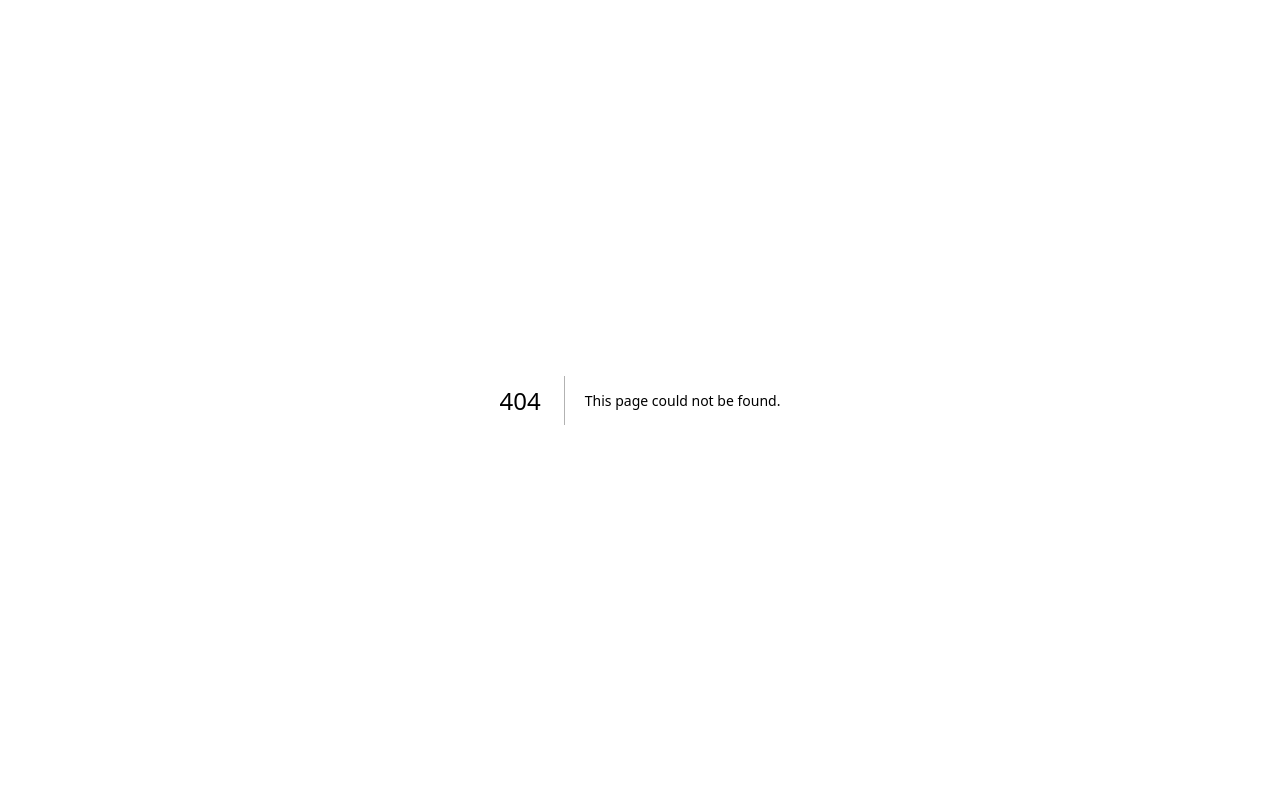
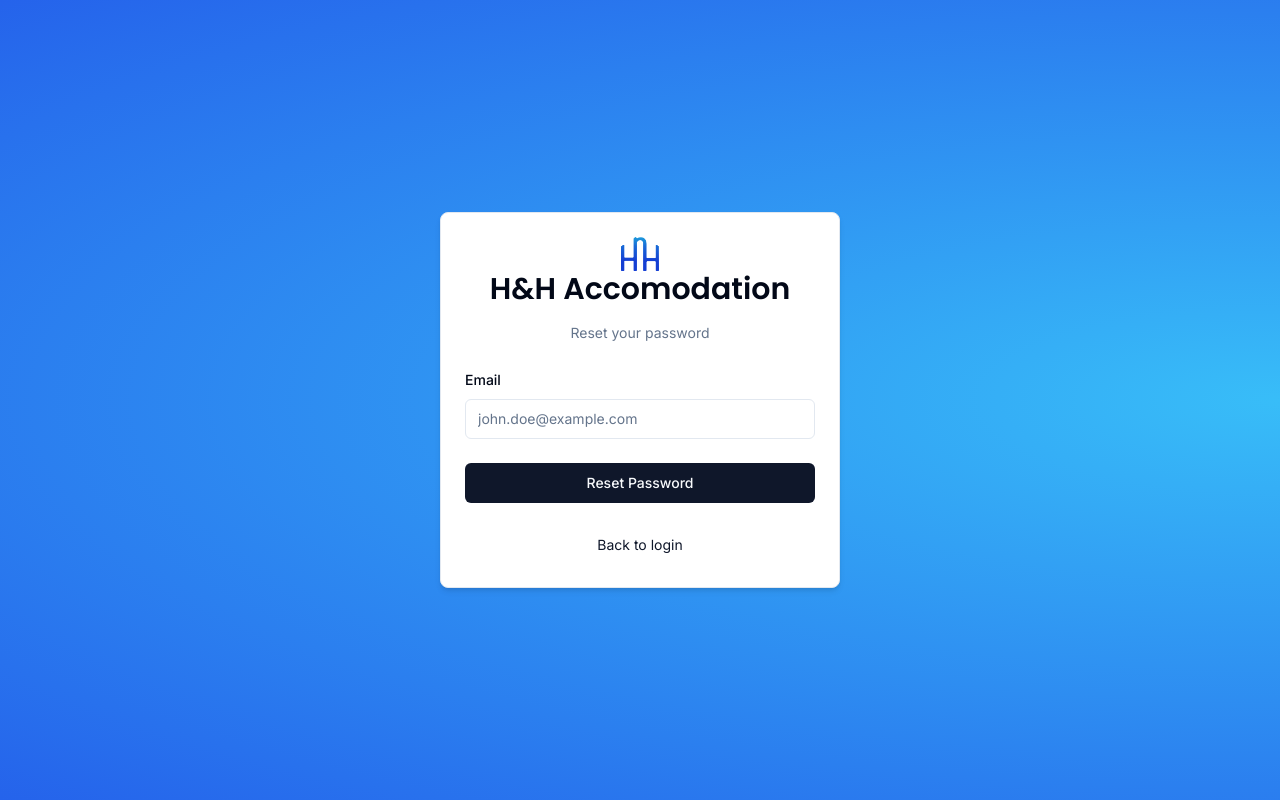
Before and after one commit to TeamM-KNUST/hnh-accommodation, a Next.js app: page /auth/reset in a window 1280 px wide. Before the commit this address had no page. Built offline with nearby package versions, Linux system fonts and the light colour scheme; no server answers.

Commit message:
making the password reset form

```diff
--- /dev/null
+++ b/app/(auth)/auth/reset/page.tsx
@@ -0,0 +1,9 @@
+import { PassswordResetForm } from "@/components/auth/password-reset-form";
+
+const PasswordRestPage = () => {
+    return (
+        <PassswordResetForm />
+     );
+}
+
+export default PasswordRestPage;
--- /dev/null
+++ b/components/auth/password-reset-form.tsx
@@ -0,0 +1,95 @@
+"use client";
+
+import {
+	Form,
+	FormControl,
+	FormField,
+	FormItem,
+	FormLabel,
+	FormMessage,
+} from "@/components/ui/form";
+import { useForm } from "react-hook-form";
+import { CardWrapper } from "./card-wrapper";
+
+import * as z from "zod";
+
+import { login } from "@/actions/login";
+import { Button } from "@/components/ui/button";
+import { Input } from "@/components/ui/input";
+import { LoginSchema } from "@/schemas";
+import { zodResolver } from "@hookform/resolvers/zod";
+import { useState, useTransition } from "react";
+import { FormError } from "../form-error";
+import { FormSuccess } from "../form-success";
+
+export const PassswordResetForm = () => {
+	const [pending, startTransition] = useTransition();
+	const [error, setError] = useState<string | undefined>("");
+	const [success, setSuccess] = useState<string | undefined>("");
+
+	const form = useForm<z.infer<typeof LoginSchema>>({
+		resolver: zodResolver(LoginSchema),
+		defaultValues: {
+			email: "",
+			password: "",
+		},
+	});
+
+	const onSubmit = (values: z.infer<typeof LoginSchema>) => {
+		setError("");
+		setSuccess("");
+
+		startTransition(() => {
+			login(values)
+				.then((data) => {
+					if (data?.error) {
+						setError(data.error);
+						form.reset();
+					}
+					if (data?.success) {
+						setSuccess(data.success);
+					}
+				})
+				.catch((error) => {
+					setError("Something went wrong");
+					form.reset();
+				});
+		});
+	};
+	return (
+		<CardWrapper
+			headerLabel="Reset your password"
+			backButtonLabel="Back to login"
+			backButtonHref="/auth/login"
+		>
+			<Form {...form}>
+				<form onSubmit={form.handleSubmit(onSubmit)} className="space-y-6">
+					<FormField
+						control={form.control}
+						name="email"
+						render={({ field }) => (
+							<FormItem>
+								<FormLabel>Email</FormLabel>
+								<FormControl>
+									<Input
+										{...field}
+										placeholder="john.doe@example.com"
+										type="email"
+										disabled={pending}
+									/>
+								</FormControl>
+								<FormMessage />
+							</FormItem>
+						)}
+					/>
+
+					<FormError message={error} />
+					<FormSuccess message={success} />
+					<Button type="submit" className="w-full" disabled={pending}>
+						Reset Password
+					</Button>
+				</form>
+			</Form>
+		</CardWrapper>
+	);
+};
--- a/route.ts
+++ b/route.ts
@@ -8,6 +8,7 @@
 export const publicRoutes = [
     "/",
     "/auth/confirm",
+    "/auth/reset",
 ];
 
 /**
```
